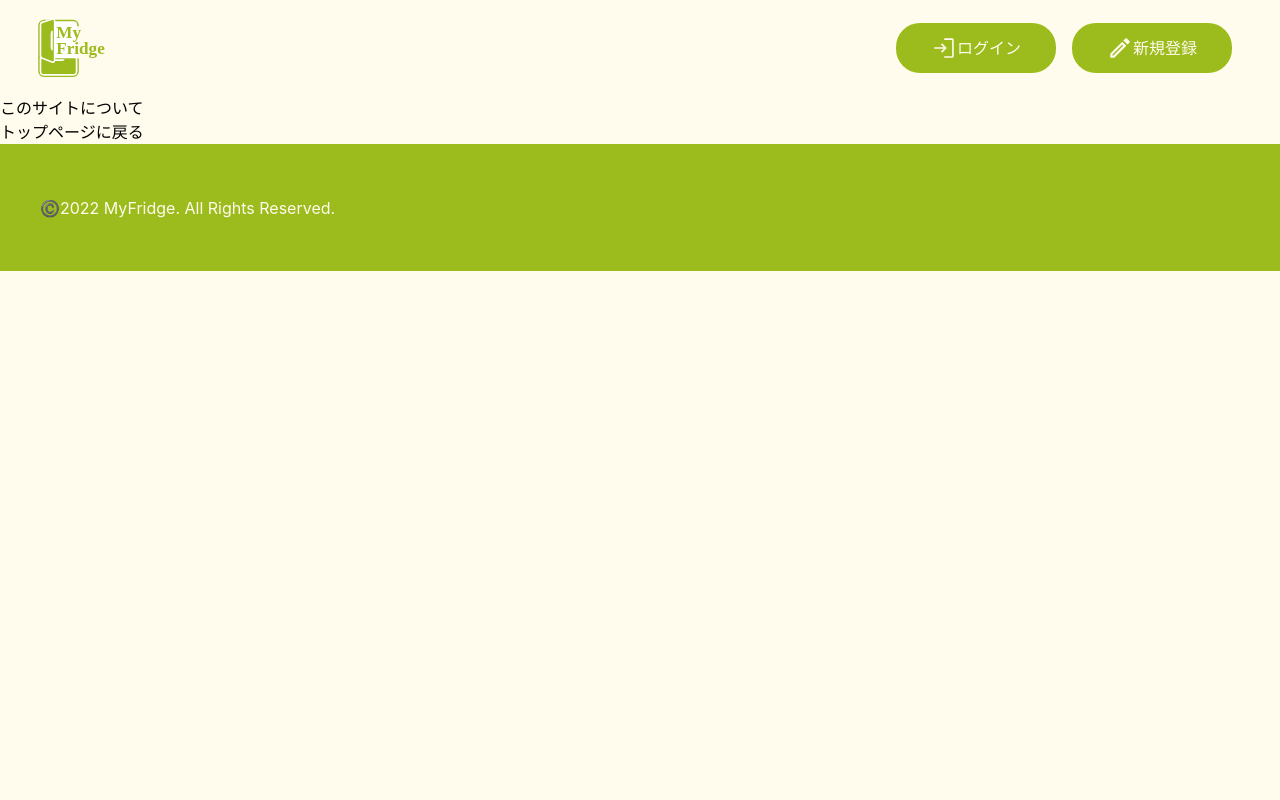
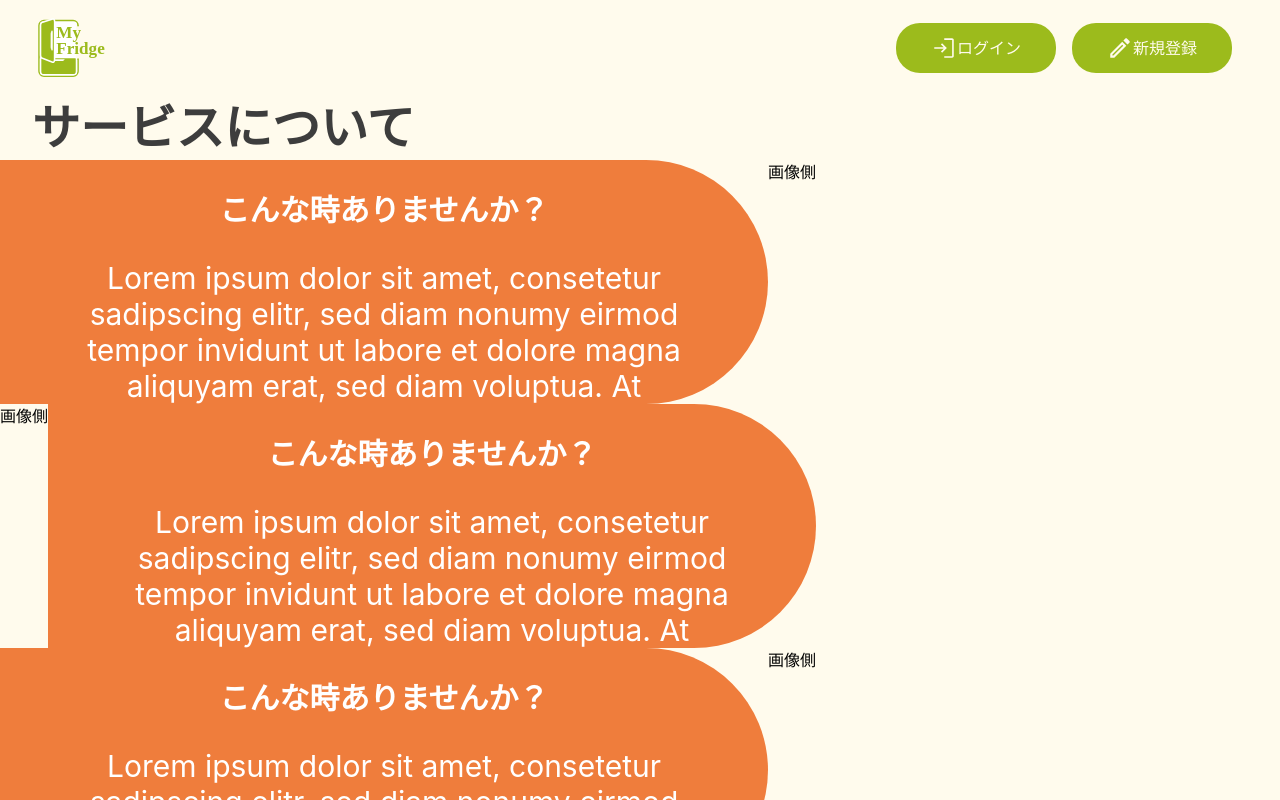
Before and after one commit to masaokaka/my-fridge-landingPage, a Next.js app in the folder src/: page /about in a window 1280 px wide. Shown: the top 800 px of the page. Built offline with nearby package versions, Linux system fonts and the light colour scheme.

Commit message:
update:タイトル部分のデザイン実装

```diff
--- a/src/pages/about/index.tsx
+++ b/src/pages/about/index.tsx
@@ -13,7 +13,45 @@ const About: NextPage = () => (
       />
     </Head>
     <main>
-      <h1>このサイトについて</h1>
+      {/* タイトル */}
+      <h1
+        className='py-2 px-2 sm:px-[32px] sm:text-5xl text-3xl text-center sm:text-left text-custom-black font-bold'
+      >
+        サービスについて
+      </h1>
+
+      <div className='sm:flex'>
+        {/* 文章側 */}
+        <div className='w-[60%] h-[40%] bg-custom-accent rounded-r-[100vh]'>
+          <div className='text-white text-center text-3xl font-bold pt-8'>こんな時ありませんか？</div>
+          <div className='px-20 text-white text-center text-3xl pt-8'>Lorem ipsum dolor sit amet, consetetur sadipscing elitr, sed diam nonumy eirmod tempor invidunt ut labore et dolore magna aliquyam erat, sed diam voluptua. At</div>
+        </div>
+
+        {/* 画像側 */}
+        <div>画像側</div>
+      </div>
+
+      <div className='sm:flex'>
+        {/* 画像側 */}
+        <div>画像側</div>
+
+        {/* 文章側 */}
+        <div className='w-[60%] h-[40%] bg-custom-accent rounded-r-[100vh]'>
+          <div className='text-white text-center text-3xl font-bold pt-8'>こんな時ありませんか？</div>
+          <div className='px-20 text-white text-center text-3xl pt-8'>Lorem ipsum dolor sit amet, consetetur sadipscing elitr, sed diam nonumy eirmod tempor invidunt ut labore et dolore magna aliquyam erat, sed diam voluptua. At</div>
+        </div>
+      </div>
+      <div className='sm:flex'>
+        {/* 文章側 */}
+        <div className='w-[60%] h-[40%] bg-custom-accent rounded-r-[100vh]'>
+          <div className='text-white text-center text-3xl font-bold pt-8'>こんな時ありませんか？</div>
+          <div className='px-20 text-white text-center text-3xl pt-8'>Lorem ipsum dolor sit amet, consetetur sadipscing elitr, sed diam nonumy eirmod tempor invidunt ut labore et dolore magna aliquyam erat, sed diam voluptua. At</div>
+        </div>
+
+        {/* 画像側 */}
+        <div>画像側</div>
+      </div>
+
       <Link href="/">
         <p>トップページに戻る</p>
       </Link>
```
